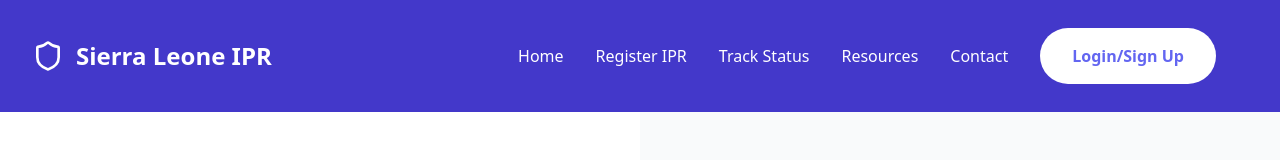
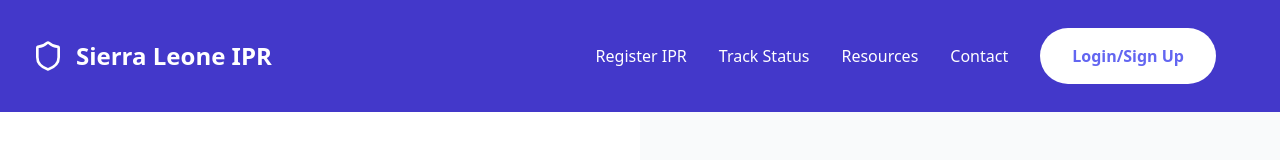
Before and after one commit to Bellaadamasesay/ipr, a React (Vite) app: page / in a window 1280 px wide. Shown: the top 160 px of the page. Built offline with nearby package versions, Linux system fonts and the light colour scheme.

Commit message:
Update Navigation.tsx

```diff
--- a/src/components/Navigation.tsx
+++ b/src/components/Navigation.tsx
@@ -4,7 +4,7 @@ import { Link } from 'react-router-dom';
 import { checkUserSession, handleSignOut } from '../services/auth';
 
 const navigation: NavigationItem[] = [
-  { title: 'Home', href: '/' },
+  // { title: 'Home', href: '/' },
   { title: 'Register IPR', href: '/register' },
   { title: 'Track Status', href: '/track' },
   { title: 'Resources', href: '/resources' },
```
